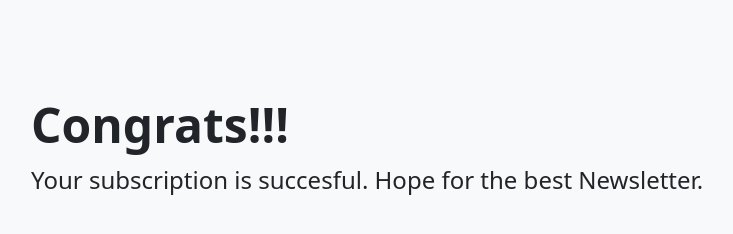
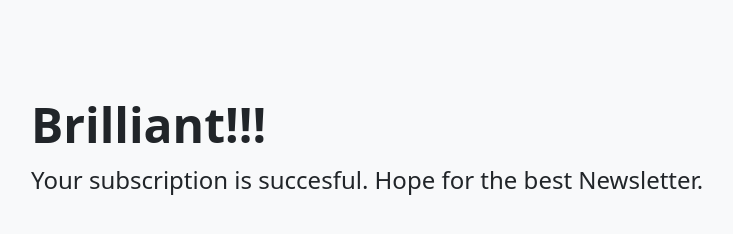
Before and after one commit to mfkfawas/Newsletter-Signup-App, a website: page success.html in a window 1280 px wide. Shown: the whole page, without its empty margins (29-762 px from the left). Drawn offline with nearby package versions, Linux system fonts and the light colour scheme.

Commit message:
third commit - Success page's msg changed.

```diff
--- a/success.html
+++ b/success.html
@@ -15,7 +15,7 @@
   <body>
     <div class="p-5 mb-4 bg-light rounded-3">
       <div class="container-fluid py-5">
-        <h1 class="display-5 fw-bold">Congrats!!!</h1>
+        <h1 class="display-5 fw-bold">Brilliant!!!</h1>
         <p class="col-md-8 fs-4">
           Your subscription is succesful. Hope for the best Newsletter.
         </p>
```
